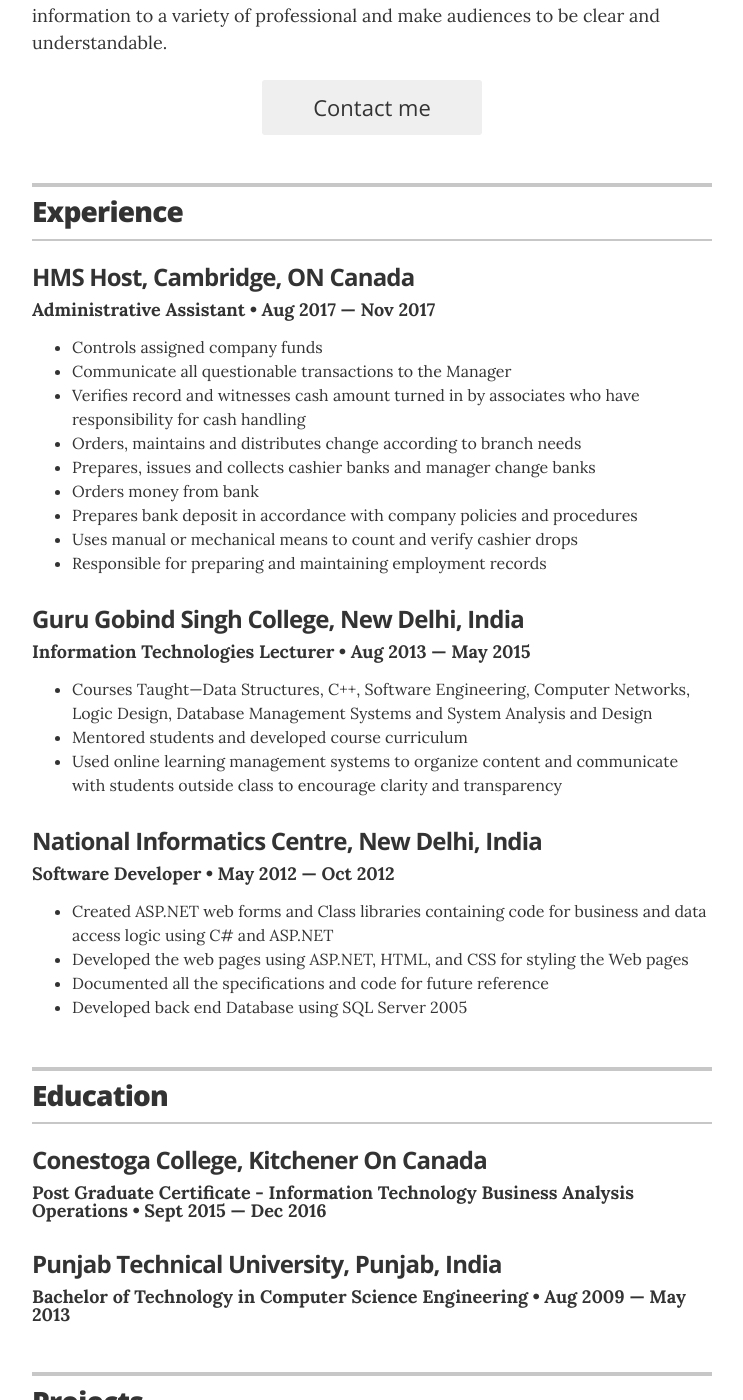
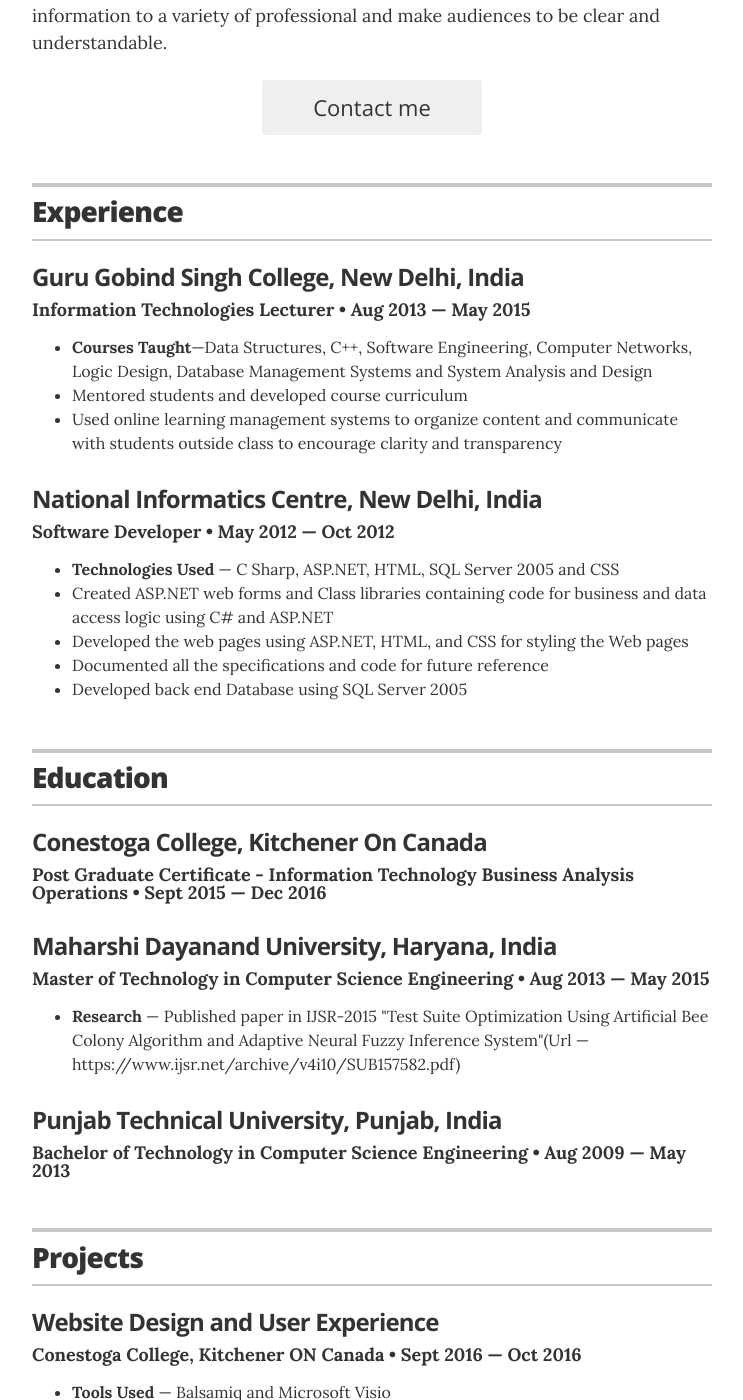
Before and after one commit to kaurgurcharan/kaurgurcharan-Resume, a Jekyll site: the page built from index.html, in a window 1280 px wide and 1400 px high, scrolled down 423 px. Shown: the whole window, without its empty margins (268-1011 px from the left). Built offline with Jekyll 4.4.1, drawn with Linux system fonts in a browser that asks for light colours; some of the changed text lies outside the part shown.

Commit message:
first commit

```diff
--- a/_config.yml
+++ b/_config.yml
@@ -37,9 +37,9 @@
 resume_section_education:   true
 resume_section_projects:    true
 resume_section_skills:      true
-#resume_section_recognition:         true
+resume_section_recognition:         true
 #resume_section_links:               true
-#resume_section_associations:        true
+resume_section_associations:        true
 # resume_section_interests:       true
 
 # Resume social links
--- a/_data/associations.yml
+++ b/_data/associations.yml
@@ -1,15 +1,14 @@
 # Associations
 # comment out the urls if you do not wish to display them
 
-- organization: PETA
+- organization: Conestoga College, Kitchener ON Canada
   role: Volunteer
-  year: 2001 &mdash; 2010
-  url: https://www.peta.org/
-  summary: Organized fund drives and participated in fundraising events for the benefit of PETA's local Springfield operations.
+  year: Jan 2016 &mdash; Dec 2016
+  #url: https://www.peta.org/
+  summary: Helped to make college events a success by greeting and directing guests, giving tours and assisting with exhibitions
 
-
-- organization: Yale Amnesty International
-  role: Communications coordinator
-  year: 2002 &mdash; 2004
-  url: http://campuspress.yale.edu/amnesty/
-  summary: During my junion and senior years at Yale, I was actively involved in Yale Amnesty International where I helped facilitate our student organization communications through website maintenance, writing for our campus publication, and graphic design of related materials.
+- organization: Punjab Technical University, Punjab, India
+  role: Cultural Events Coordinator
+  year: Aug 2010 &mdash; May 2013
+  #url: http://campuspress.yale.edu/amnesty/
+  summary: Organised various cultural events by developing themes for new and existing events. Communicate and contact with various local and international suppliers. Maintain daily plan and share knowledge with other volunteers.
--- a/_data/education.yml
+++ b/_data/education.yml
@@ -6,6 +6,11 @@
    # - award: Summa Cumme Laude graduate
  # summary: If you had any meaningful roles at college, feel free to write about them here
 
+- degree: Master of Technology in Computer Science Engineering
+  uni: Maharshi Dayanand University, Haryana, India
+  year: Aug 2013 &mdash; May 2015
+  summary: <ul class="resume-item-list"><li><b>Research</b> &mdash; Published paper in IJSR-2015 "Test Suite Optimization Using Artificial Bee Colony Algorithm and Adaptive Neural Fuzzy Inference System"(Url &mdash; https://www.ijsr.net/archive/v4i10/SUB157582.pdf)</li></ul>
+
 - degree: Bachelor of Technology in Computer Science Engineering
   uni: Punjab Technical University, Punjab, India
   year: Aug 2009 &mdash; May 2013
--- a/_data/experience.yml
+++ b/_data/experience.yml
@@ -1,18 +1,18 @@
 # Jobs
 # Administrative Assistant
-- company: HMS Host, Cambridge, ON Canada
-  position: Administrative Assistant
-  duration: Aug 2017 &mdash; Nov 2017
-  summary: 	<ul class="resume-item-list"><li> Controls assigned company funds</li><li>Communicate all questionable transactions to the Manager</li><li>Verifies record and witnesses cash amount turned in by associates who have responsibility for cash handling</li><li> Orders, maintains and distributes change according to branch needs</li><li> Prepares, issues and collects cashier banks and manager change banks</li><li>Orders money from bank</li><li> Prepares bank deposit in accordance with company policies and procedures</li><li> Uses manual or mechanical means to count and verify cashier drops</li><li>Responsible for preparing and maintaining employment records</li></ul>
+#- company: HMS Host, Cambridge, ON Canada
+ # position: Administrative Assistant
+  #duration: Aug 2017 &mdash; Nov 2017
+  #summary: 	<ul class="resume-item-list"><li> Controls assigned company funds</li><li>Communicate all questionable transactions to the Manager</li><li>Verifies record and witnesses cash amount turned in by associates who have responsibility for cash handling</li><li> Orders, maintains and distributes change according to branch needs</li><li> Prepares, issues and collects cashier banks and manager change banks</li><li>Orders money from bank</li><li> Prepares bank deposit in accordance with company policies and procedures</li><li> Uses manual or mechanical means to count and verify cashier drops</li><li>Responsible for preparing and maintaining employment records</li></ul>
 
 # Director of Digital Stratgy
 - company: Guru Gobind Singh College, New Delhi, India
   position: Information Technologies Lecturer
   duration: Aug 2013 &mdash; May 2015
-  summary: <ul class="resume-item-list"><li> Courses Taught&mdash;Data Structures, C++, Software Engineering, Computer Networks, Logic Design, Database Management Systems and System Analysis and Design</li><li>Mentored students and developed course curriculum</li><li> Used online learning management systems to organize content and communicate with students outside class to encourage clarity and transparency</li></ul>
+  summary: <ul class="resume-item-list"><li> <b>Courses Taught</b>&mdash;Data Structures, C++, Software Engineering, Computer Networks, Logic Design, Database Management Systems and System Analysis and Design</li><li>Mentored students and developed course curriculum</li><li> Used online learning management systems to organize content and communicate with students outside class to encourage clarity and transparency</li></ul>
 
 # Communications Coordinator
 - company: National Informatics Centre, New Delhi, India
   position: Software Developer
   duration:   May 2012  &mdash; Oct 2012
-  summary: <ul class="resume-item-list"><li> Created ASP.NET web forms and Class libraries containing code for business and data access logic using C# and ASP.NET</li><li>Developed the web pages using ASP.NET, HTML, and CSS for styling the Web pages</li><li> Documented all the specifications and code for future reference</li><li>Developed back end Database using SQL Server 2005</li></ul>
+  summary: <ul class="resume-item-list"><li><b>Technologies Used</b> &mdash; C Sharp, ASP.NET, HTML, SQL Server 2005 and CSS</li><li> Created ASP.NET web forms and Class libraries containing code for business and data access logic using C# and ASP.NET</li><li>Developed the web pages using ASP.NET, HTML, and CSS for styling the Web pages</li><li> Documented all the specifications and code for future reference</li><li>Developed back end Database using SQL Server 2005</li></ul>
--- a/_data/projects.yml
+++ b/_data/projects.yml
@@ -1,22 +1,27 @@
-# Projects
-# uncomment the urls if you wish to display them, and add your own URL
-
 # Conestoga College
 - project: Website Design and User Experience
   role: Conestoga College, Kitchener ON Canada
   duration: Sept 2016 &mdash; Oct 2016
   # url: "#"
-  description: <ul class="resume-item-list"><li>Request for the information(RFI) from the client</li><li>Collect the requirements of a website from users, client and other stakeholders</li><li>Managed wireframes for the graphical representation of client product used for immediate client feedback</li><li>Developed mockups to elicit the detailed information for the further development</li></ul>
+  description: <ul class="resume-item-list"><li><b>Tools Used</b> &mdash; Balsamiq and Microsoft Visio</li><li>Request for the information(RFI) from the client</li><li>Collect the requirements of a website from users, client and other stakeholders</li><li>Managed wireframes for the graphical representation of client product used for immediate client feedback</li><li>Developed mockups to elicit the detailed information for the further development</li></ul>
 
 # Conestoga College
 - project: User Experience Design
   role: Conestoga College, Kitchener ON Canada
   duration: Oct 2016 &mdash; Nov 2016
   # url: "#"
-  description: <ul class="resume-item-list"><li>Organized meetings with the client to prepare and update business process requirements</li><li>Developed use cases to depict the role of each actor</li><li> Gathered demographic information to make strategy documentation</li><li>Created mockups for the user interface design using Proto.io</li></ul>
+  description: <ul class="resume-item-list"><li><b>Tools Used</b> &mdash; Proto.io,Microsoft Visio and Microsoft Word</li><li>Organized meetings with the client to prepare and update business process requirements</li><li>Developed use cases to depict the role of each actor</li><li> Gathered demographic information to make strategy documentation</li><li>Created mockups for the user interface design using Proto.io</li></ul>
 
-  # Conestoga College
+# Conestoga College
 - project: Production Inefficiency
   role: Conestoga College, Kitchener ON Canada
   duration: Nov 2016 &mdash; Dec 2016
-  description: <ul class="resume-item-list"><li>Prioritized business and system problems</li><li>Determined the causes and effects(Fish-bone Diagram) in the manufacturing of the project</li><li>Presented the AS-IS and TO-BE scenario for the production</li><li>Redesigned the layout of the factory by doing spaghetti analysis</li></ul>
+  # url: "#"
+  description: <ul class="resume-item-list"><li><b>Tools Used</b> &mdash; Microsoft Excel, Microsoft Visio and Adobe InDesign CC</li><li>Prioritized business and system problems</li><li>Determined the causes and effects(Fish-bone Diagram) in the manufacturing of the project</li><li>Presented the AS-IS and TO-BE scenario for the production</li><li>Redesigned the layout of the factory by doing spaghetti analysis</li></ul>
+
+# Punjab Technical University
+- project: Flip and Trip
+  role: Punjab Technical University, Punjab, India(Group project-Part of Development Team)
+  duration: Nov 2016 &mdash; Dec 2016
+  # url: "#"
+  description: <ul class="resume-item-list"><li><b>Technologies Used</b> &mdash; C sharp, ASP.Net, SQL Server 2005, HTML and CSS</li><li>The project turns travel planning into fun and exciting social activities by discovering some of the best attractions, restaurants and hotels around the world</li><li>Developed a user friendly interface for selecting hotels, retaurants and attractions</li><li>Increased the efficiency to automation</li><li>Used prototype model for software development</li></ul>
--- a/_data/recognitions.yml
+++ b/_data/recognitions.yml
@@ -1,10 +1,16 @@
 # Recognitions
-- award: Outstanding Achievement
-  organization: Springfield Young Professionals
-  year: 2010, 2014
-  summary: Awarded the Outstanding Achievement award for contributions made to the community and professional accomplishments.
 
-- award: Most Likely To Succeed
-  organization: Springfield High School
-  year: 2004
-  summary: Voted Most Likely To Succeed by a panel of my high school peers.
+- award: Java Training
+  organization: NIIT Computer Training, Delhi, India
+  year: May 2015 &mdash; July 2015
+  summary:
+
+- award: C#/Asp.Net Training
+  organization: Aptech Computer Education, Delhi, India
+  year: May 2012 &mdash; July 2012
+  summary:
+
+- award: C++ Training
+  organization: Aptech Computer Education, Delhi, India
+  year: May 2010 &mdash; July 2010
+  summary:
```
